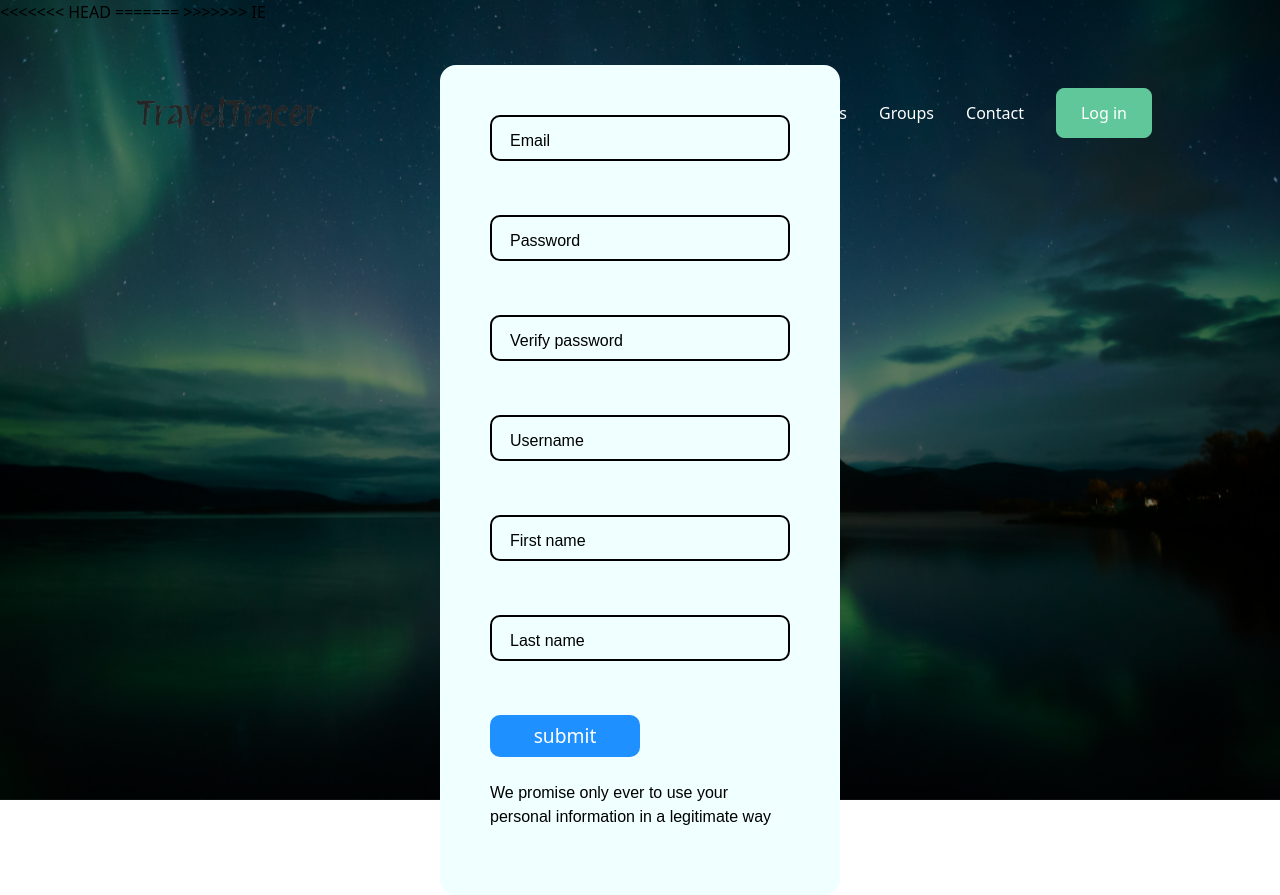
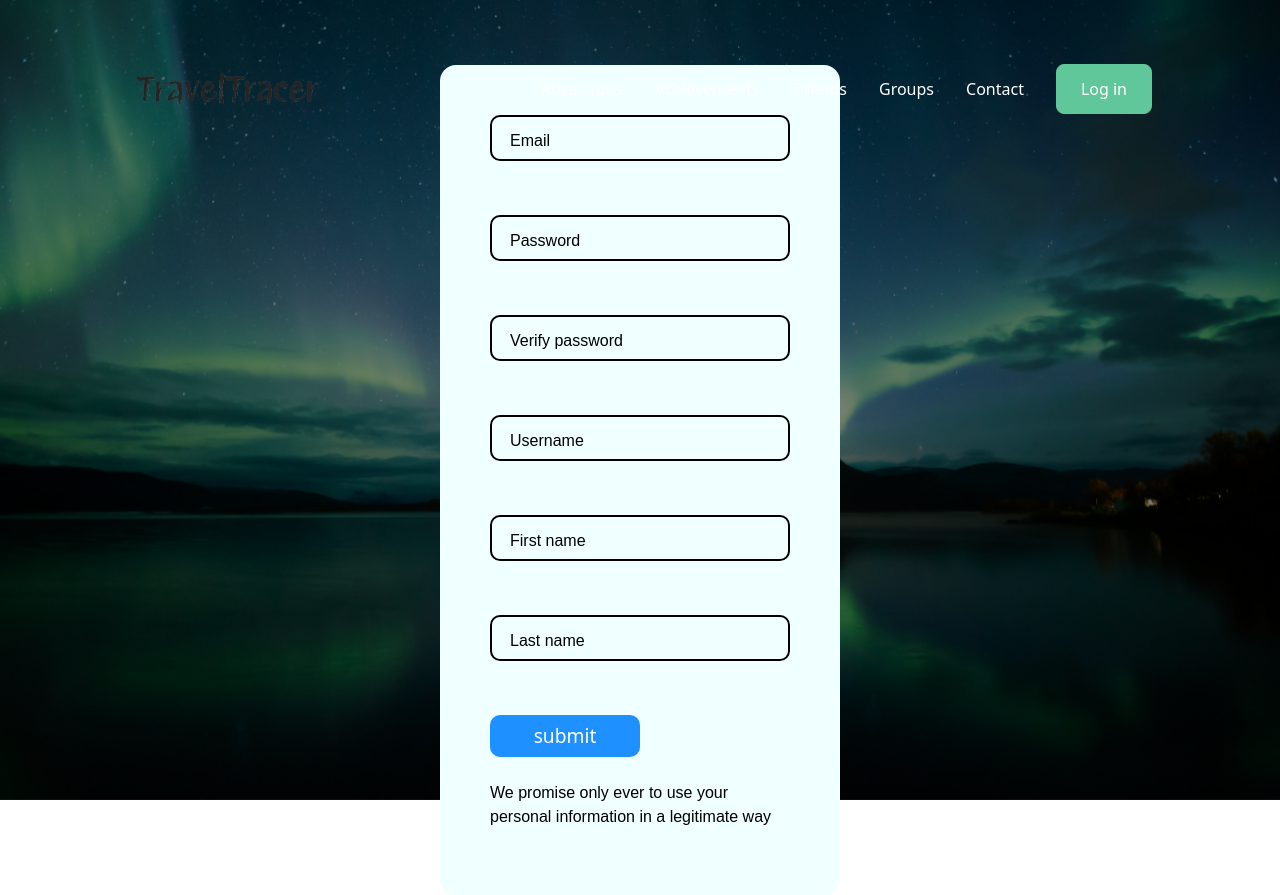
Before and after one commit to Hellestyle/TravelTracer, a Flask app: page /signup in a window 1280 px wide. Run offline with Flask 2, Linux system fonts and the light colour scheme; some libraries are stand-ins or nearby versions.

Commit message:
Fixed html bug

```diff
--- a/static/css/base.css
+++ b/static/css/base.css
@@ -30,10 +30,7 @@ header {
     justify-content: space-between;
     align-items: center;
     width: 100%;
-<<<<<<< HEAD
-=======
     z-index: 2;
->>>>>>> IE
 }
 
 nav ul {
--- a/templates/signup.html
+++ b/templates/signup.html
@@ -1,11 +1,7 @@
 {% extends "base.html" %}
 
 {% block head %}
-<<<<<<< HEAD
-    <link rel="stylesheet" type="text/css" href="{{ url_for('static', filename='css/login.css') }}">
-=======
     <link rel="stylesheet" type="text/css" href="{{ url_for('static', filename='css/signup.css') }}">
->>>>>>> IE
 {% endblock %}
 
 {% block content %}
```
